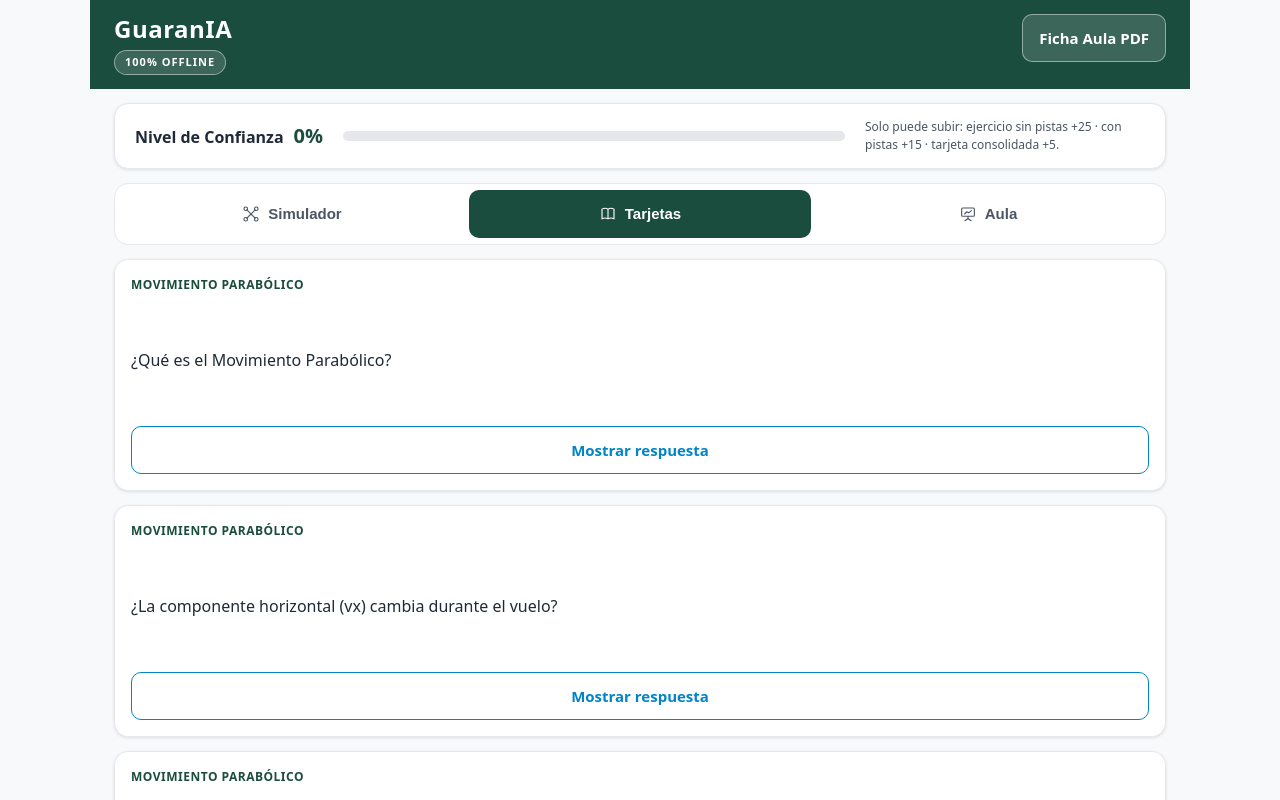
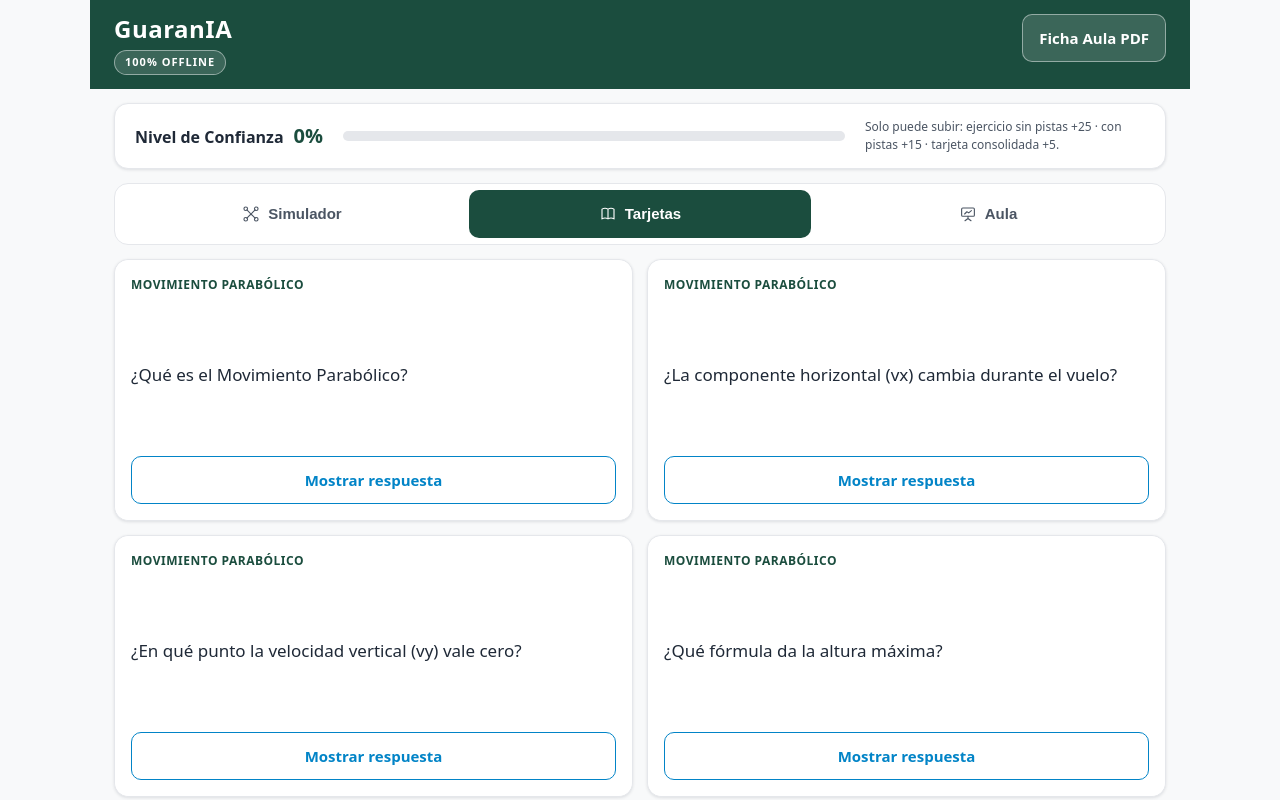
Before and after one commit to Nahum890/hapore, a React (Vite) app: page / in a window 1280 px wide. Both pictures are taken after a click on the tab "Tarjetas". Shown: the top 800 px of the page. Built offline with nearby package versions, Linux system fonts and the light colour scheme.

Commit message:
feat: add flashcard UI

```diff
--- a/src/components/Flashcard.jsx
+++ b/src/components/Flashcard.jsx
@@ -26,7 +26,7 @@ export default function Flashcard({ flashcard, consolidated, onConsolidate }) {
           {consolidated && <span className="chip chip-consolidated">Consolidada</span>}
           <div className="flashcard-actions">
             <button type="button" className="btn btn-primary" onClick={handleConsolidate}>
-              Aikuaa porãma
+              ¡Aikuaa porãma!
             </button>
             <button
               type="button"
--- a/src/index.css
+++ b/src/index.css
@@ -727,6 +727,23 @@ h3 {
   gap: 10px;
 }
 
+/* En PC las tarjetas aprovechan el espacio horizontal en grilla. */
+@media (min-width: 1024px) {
+  .card-list {
+    display: grid;
+    grid-template-columns: 1fr 1fr;
+    align-items: start;
+  }
+
+  .flashcard-inner {
+    min-height: 260px;
+  }
+
+  .flashcard-text {
+    font-size: 17px;
+  }
+}
+
 /* --- Aula --- */
 .aula-list {
   list-style: none;
```
